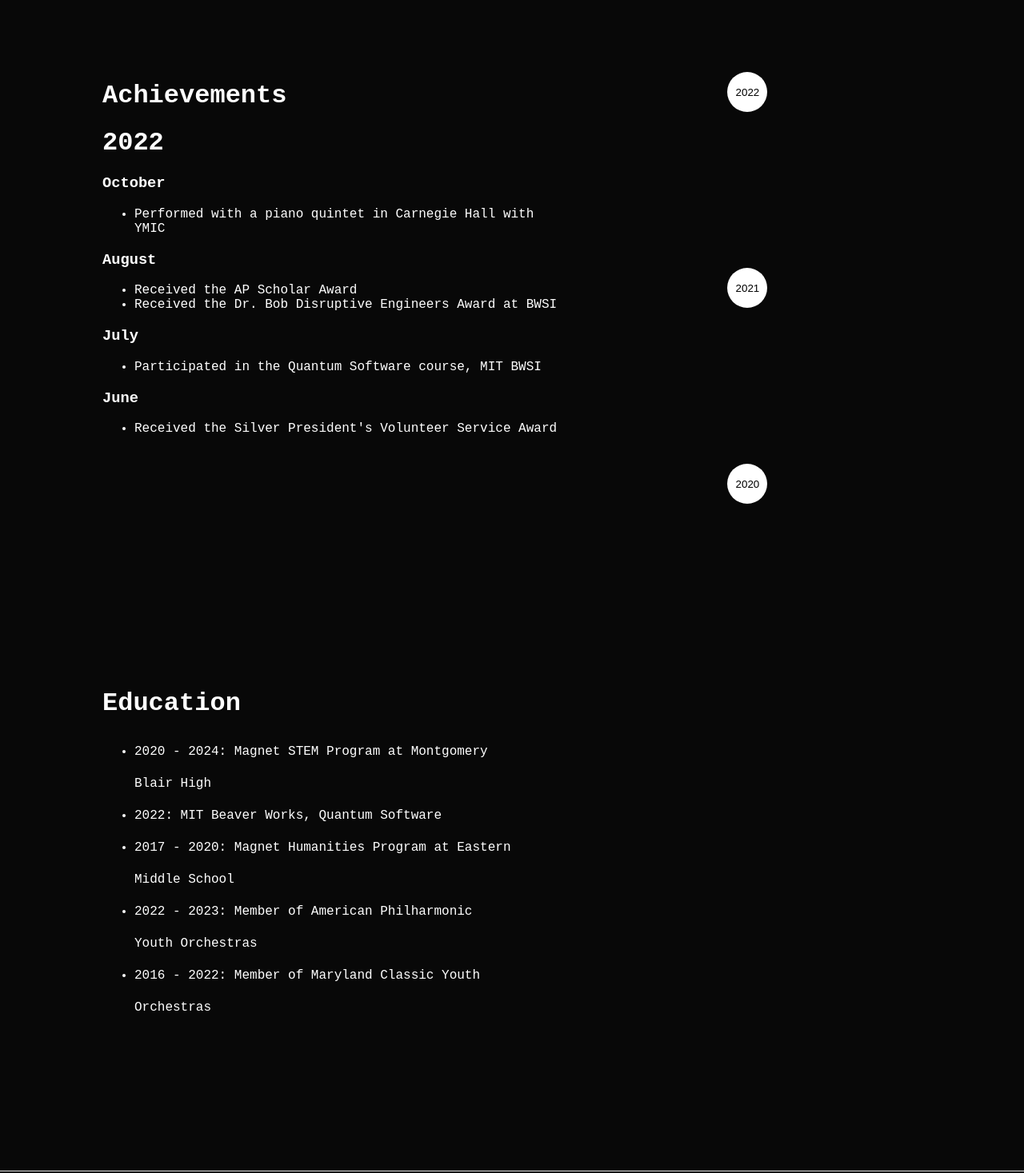
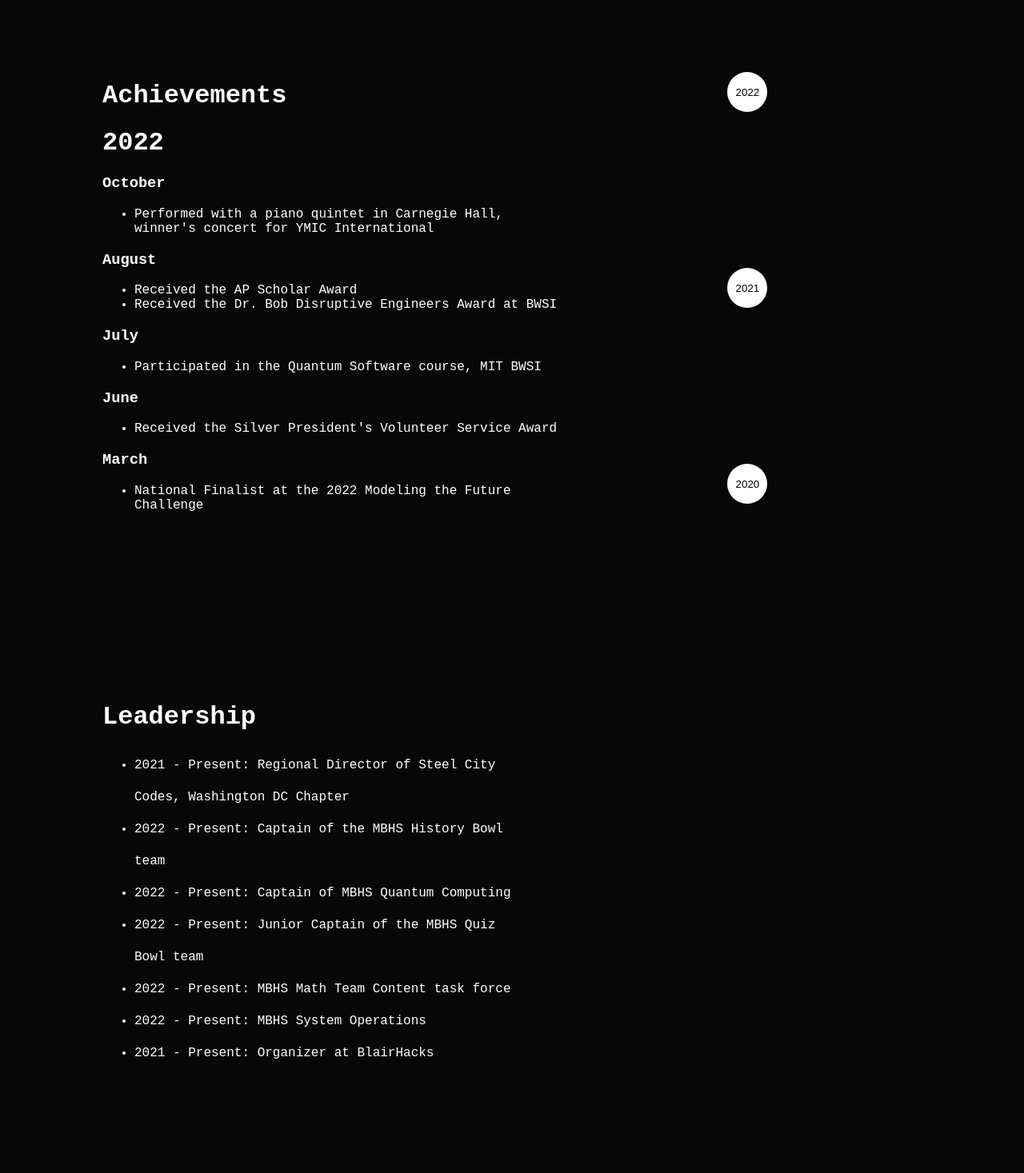
Before and after one commit to cemeterysummoning/website, a Next.js app: page /about in a window 1280 px wide. Shown: the part 1330-2797 px from the top of the page at 80% size. Built offline with nearby package versions, Linux system fonts and the light colour scheme.

Commit message:
updated about

```diff
--- a/components/TimelineData.js
+++ b/components/TimelineData.js
@@ -6,7 +6,7 @@ const data = [
             {
                 month: 'October',
                 text: [
-                    'Performed with a piano quintet in Carnegie Hall with YMIC'
+                    'Performed with a piano quintet in Carnegie Hall, winner\'s concert for YMIC International'
                 ]
             },
             {
@@ -25,10 +25,13 @@ const data = [
             {
                 month: 'June',
                 text: [
-                    'Organized a free coding camp for students with Steel City Codes'
-                ],
+                    'Received the Silver President\'s Volunteer Service Award'
+                ]
+            },
+            {
+                month: 'March',
                 text: [
-                    'Received the Silver President\'s Volunteer Service Award'
+                    'National Finalist at the 2022 Modeling the Future Challenge'
                 ]
             }
         ]
--- a/pages/about.jsx
+++ b/pages/about.jsx
@@ -7,6 +7,7 @@ import Typewriter from 'typewriter-effect'
 import Timeline from '../components/Timeline'
 import BoxesPage from '../components/three/Toruswithoutorbit'
 import CurrentActivities from '../components/CurrentActivities'
+import Link from 'next/link'
 
 export default function About() {
     return (
@@ -44,6 +45,9 @@ export default function About() {
                         In my spare time, I like to participate in quizbowl/history bowl tournaments, play the violin,
                             take photos, listen to a wide variety of music, and write about pretty much anything I find interesting.
                         </p>
+                        <p>
+                            Check out my <a href="https://cemeterysummoning.github.io/sketches/">generative artwork</a>, <Link href="/blog">blog</Link>, and <Link href="/creations">projects</Link>!
+                        </p>
                     </div>
 
                 </div>
@@ -51,6 +55,22 @@ export default function About() {
                 {/* <CurrentActivities /> */}
 
                 <Timeline className={aboutStyles.position}/>
+
+                <div style={{height: '25vh'}}></div>
+
+                <div className={aboutStyles.position}>
+                    <h1>Leadership</h1>
+
+                        <ul style={{lineHeight: '5vh'}}>
+                            <li>2021 - Present: Regional Director of Steel City Codes, Washington DC Chapter</li>
+                            <li>2022 - Present: Captain of the MBHS History Bowl team</li>
+                            <li>2022 - Present: Captain of MBHS Quantum Computing</li>
+                            <li>2022 - Present: Junior Captain of the MBHS Quiz Bowl team</li>
+                            <li>2022 - Present: MBHS Math Team Content task force</li>
+                            <li>2022 - Present: MBHS System Operations</li>
+                            <li>2021 - Present: Organizer at BlairHacks</li>
+                        </ul>
+                </div>
 
                 <div style={{height: '25vh'}}></div>
 
@@ -64,9 +84,6 @@ export default function About() {
                             <li>2022 - 2023: Member of American Philharmonic Youth Orchestras </li>
                             <li>2016 - 2022: Member of Maryland Classic Youth Orchestras</li>
                         </ul>
-
-
-
                 </div>
 
                 <div className={styles.hobbies}>
```
